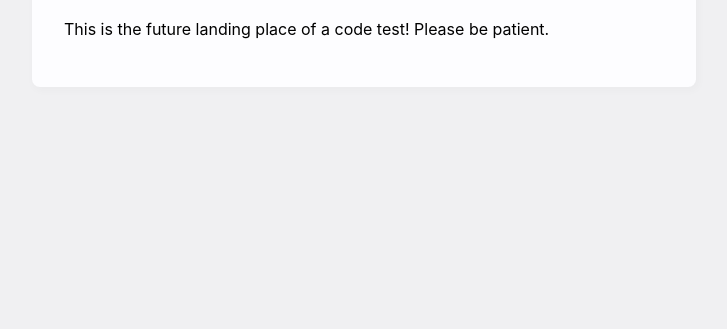
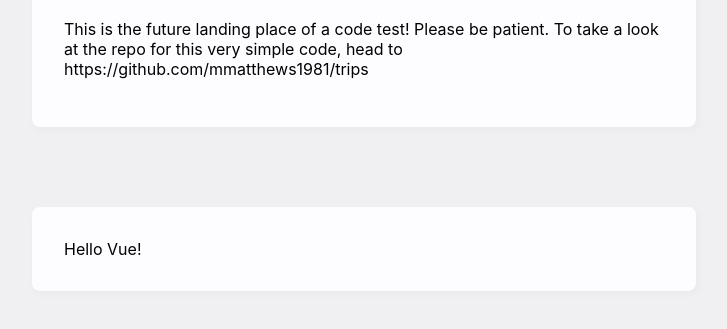
Before and after one commit to mmatthews1981/trips, a plain HTML site: page index.html in a window 1280 px wide. Shown: the part 175-504 px from the top of the page, without its empty margins (276-1003 px from the left). Drawn offline with nearby package versions, Linux system fonts and the light colour scheme.

Commit message:
let's add some vue to simplify list rendering

```diff
--- a/index.html
+++ b/index.html
@@ -38,9 +38,13 @@
 <body>
 <div>
     <h1>Welcome!</h1>
-    <p>This is the future landing place of a code test! Please be patient.</p>
+    <p>This is the future landing place of a code test! Please be patient. To take a look at the repo for this very simple code, head to https://github.com/mmatthews1981/trips</p>
 </div>
 
+<div id="app">{{ message }}</div>
+
+
+<script src="https://unpkg.com/vue@3"></script>
 <script>
 
 fetch('/trips.json')
@@ -50,6 +54,17 @@ fetch('/trips.json')
 
 </script>
 
+<script>
+    Vue.createApp({
+      data() {
+        return {
+          message: 'Hello Vue!'
+        }
+      }
+    }).mount('#app')
+  </script>
+
+
 
 </body>
 </html>
```
